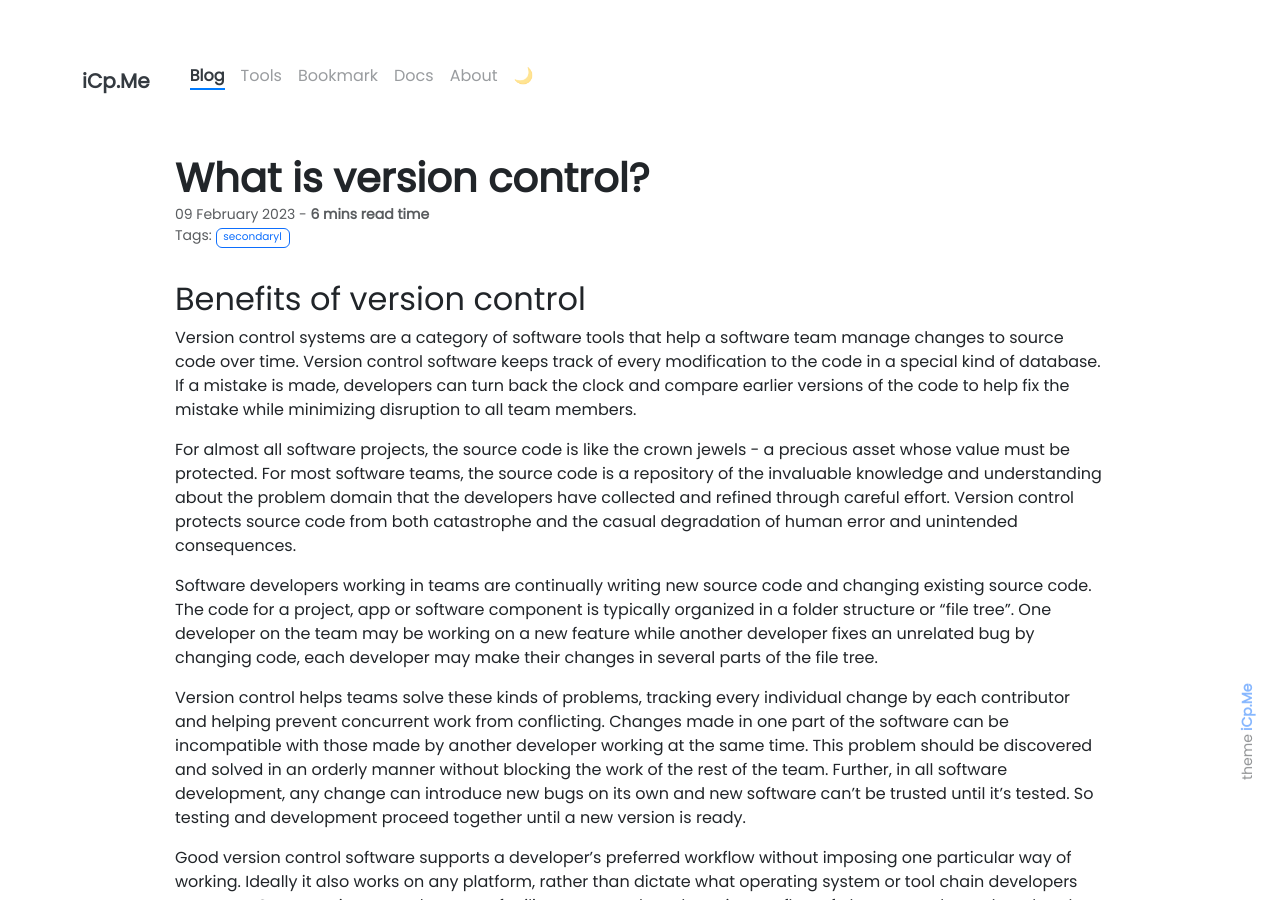
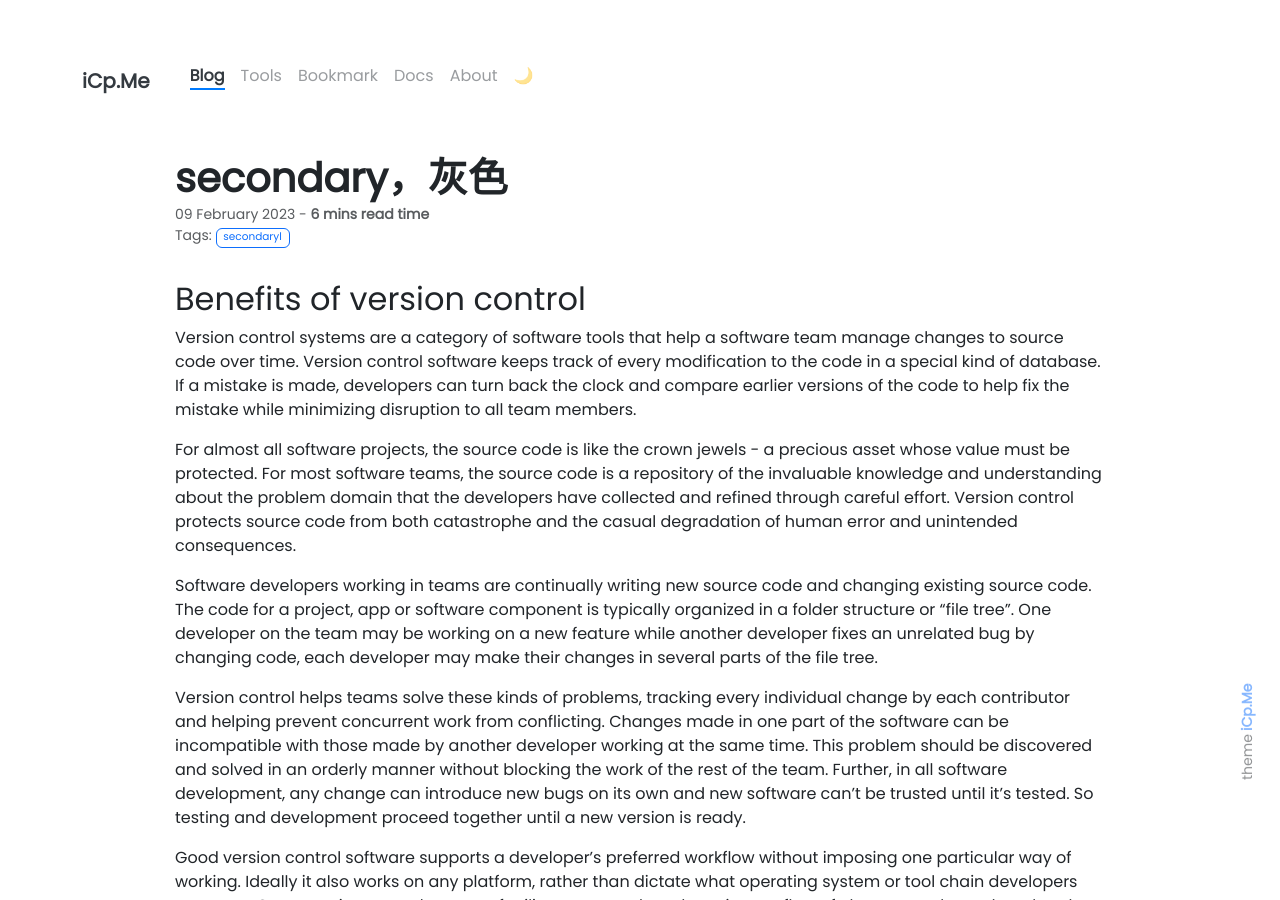
Before and after one commit to WorkSpacesPro/icp, a Jekyll site: the page built from _posts/2023-02-09-secondary.md, in a window 1280 px wide and 900 px high. Built offline with Jekyll 4.4.1, drawn with Linux system fonts in a browser that asks for light colours; our own code applies the rules of GitHub Pages for plain Markdown files; comment, search, counter and statistics services are not loaded.

Commit message:
Update 2023-02-09-secondary.md

```diff
--- a/_posts/2023-02-09-secondary.md
+++ b/_posts/2023-02-09-secondary.md
@@ -1,5 +1,5 @@
 ---
-title: What is version control?
+title: secondary，灰色
 tags: [secondaryl]
 style: fill
 color: secondary
```
